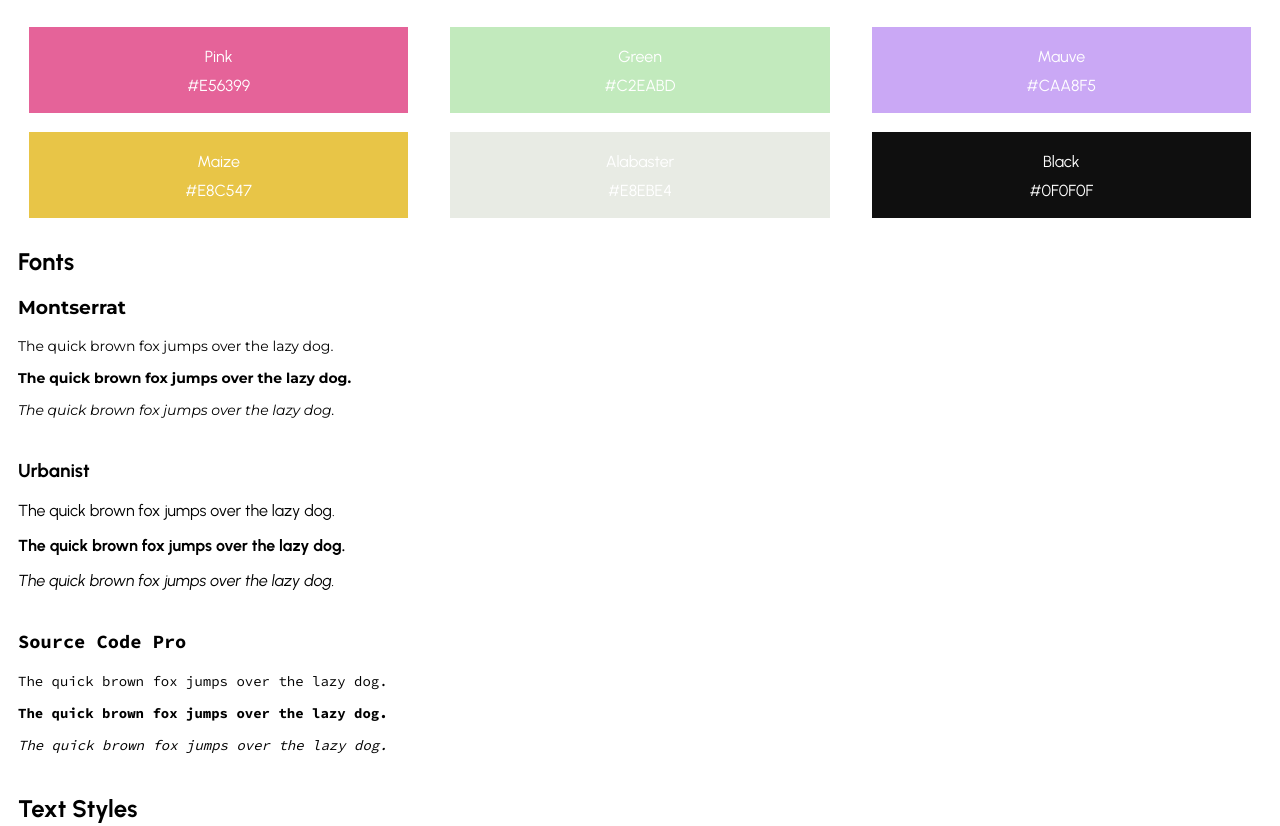
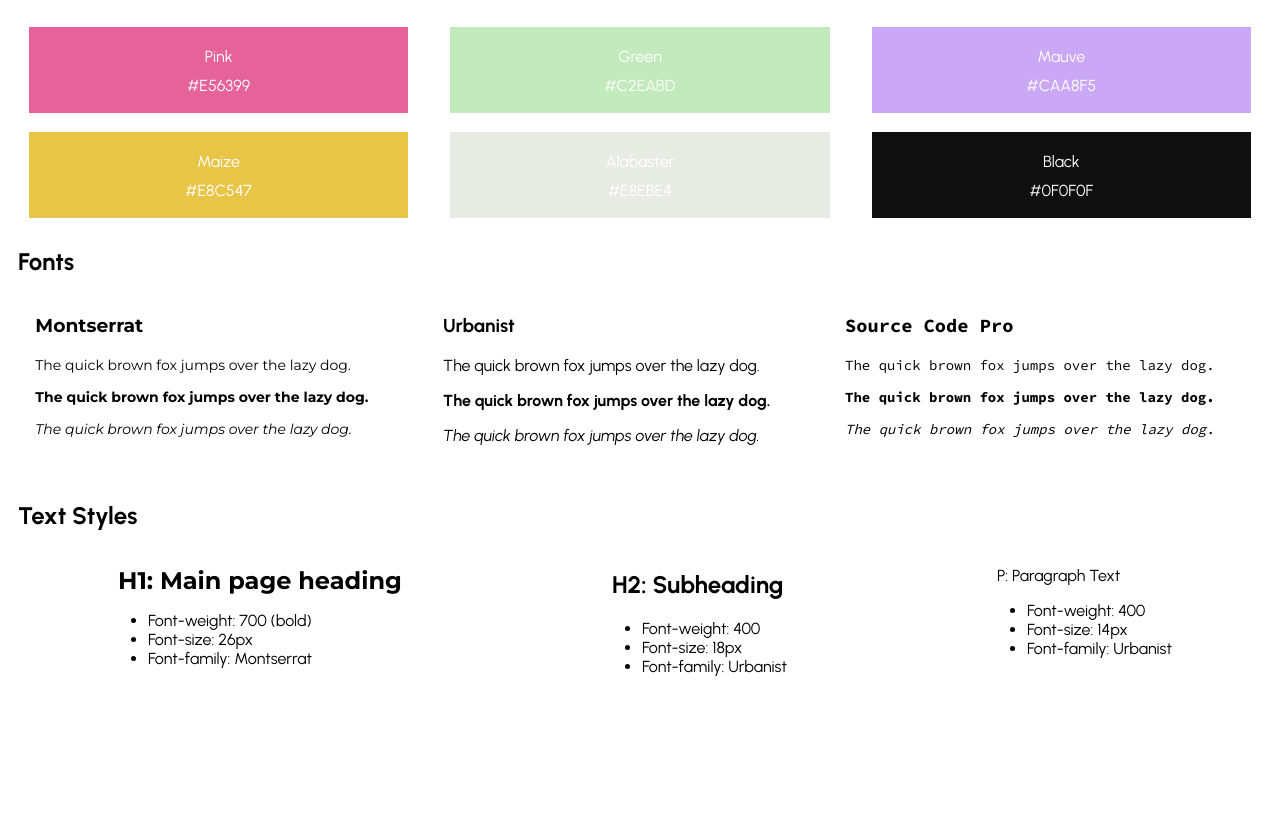
Before and after one commit to HowlandAlek/Basic-Website-Design-System, a website: page index.html in a window 1280 px wide. Shown: the part 126-952 px from the top of the page. After the commit the page ends 826 px from the top, so only its background shows below. Drawn offline with Linux system fonts and the light colour scheme.

Commit message:
Tablet and PC

```diff
--- a/index.html
+++ b/index.html
@@ -105,20 +105,25 @@
             <h2 class="label">Text Styles</h2>
 
             <div class="styles-container">
+                <div class="style-container">
                     <h1>H1: Main page heading</h1>
                     <ul>
                         <li>Font-weight: 700 (bold)</li>
                         <li>Font-size: 26px</li>
                         <li>Font-family: Montserrat</li>
                     </ul>
+                </div>
 
+                <div class="style-container">
                     <h2>H2: Subheading</h2>
                     <ul>
                         <li>Font-weight: 400</li>
                         <li>Font-size: 18px</li>
                         <li>Font-family: Urbanist</li>
                     </ul>
+                </div>
 
+                <div class="style-container">
                     <p>P: Paragraph Text</p>
                     <ul>
                         <li>Font-weight: 400</li>
@@ -126,6 +131,7 @@
                         <li>Font-family: Urbanist</li>
                     </ul>
                 </div>
+            </div>
         </main>
     </body>
 </html>
--- a/styles.css
+++ b/styles.css
@@ -110,7 +110,6 @@ h2 {
 
 #label-urbanist {
     font-family: "Urbanist", sans-serif;
-    margin-top: 40px;
 }
 
 #regular-urbanist {
@@ -128,7 +127,6 @@ h2 {
 }
 
 #label-sourceCodePro {
-    margin-top: 40px;
     font-family: "Source Code Pro", sans-serif;
 }
 
@@ -158,3 +156,24 @@ h2 {
 .label {
     margin-left: 10px;
 }
+
+@media (min-width: 768px) {
+    .fonts-container {
+        display: flex;
+        justify-content: space-around;
+    }
+
+    .font-container {
+        margin-right: 40px;
+    }
+
+    .styles-container {
+        display: flex;
+        justify-content: space-around;
+    }
+
+    .styles-container li,
+    .styles-container p {
+        font-family: "Urbanist";
+    }
+}
```
Lines whose indentation alone changed are shown as unchanged.
